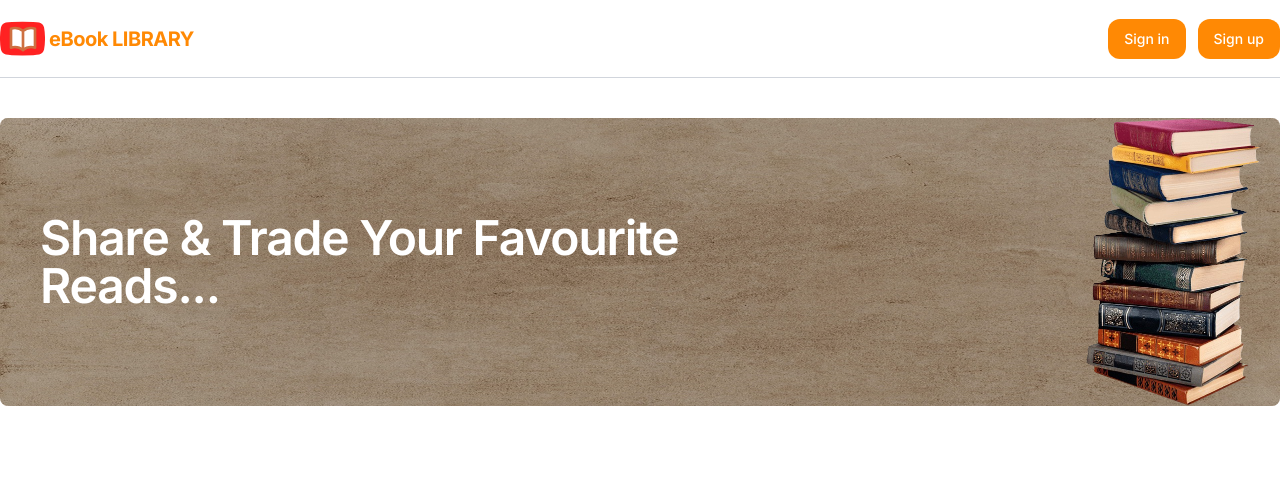
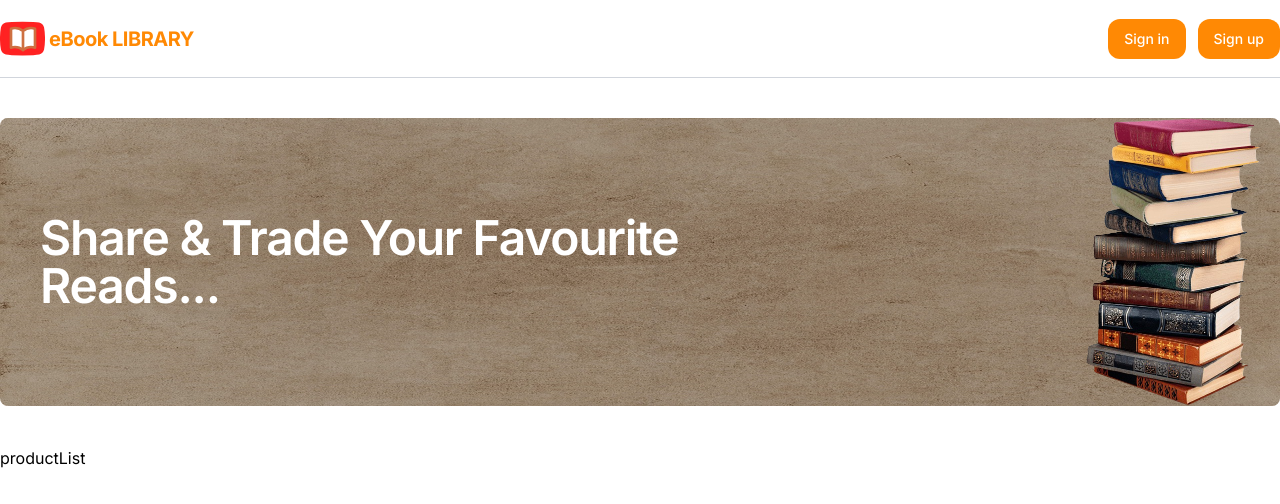
Before and after one commit to Tanish02/E-lib-Frontend, a Next.js app: page / in a window 1280 px wide. Shown: the top 504 px of the page. Built offline with nearby package versions, Linux system fonts and the light colour scheme.

Commit message:
start working on dataFetching in ProductList

```diff
--- /dev/null
+++ b/src/app/(home)/components/ProductList.tsx
@@ -0,0 +1,7 @@
+import React from "react";
+
+const productList = () => {
+  return <div>productList</div>;
+};
+
+export default productList;
--- a/src/app/(home)/page.tsx
+++ b/src/app/(home)/page.tsx
@@ -1,11 +1,13 @@
 // eslint-disable-next-line @typescript-eslint/no-unused-vars
 import Image from "next/image";
 import Banner from "./components/Banner";
+import ProductList from "./components/ProductList";
 
 export default function Home() {
   return (
     <>
       <Banner />
+      <ProductList />
     </>
   );
 }
--- a/tsconfig.json
+++ b/tsconfig.json
@@ -13,6 +13,7 @@
     "isolatedModules": true,
     "jsx": "preserve",
     "incremental": true,
+    "forceConsistentCasingInFileNames": true,
     "plugins": [
       {
         "name": "next"
```
